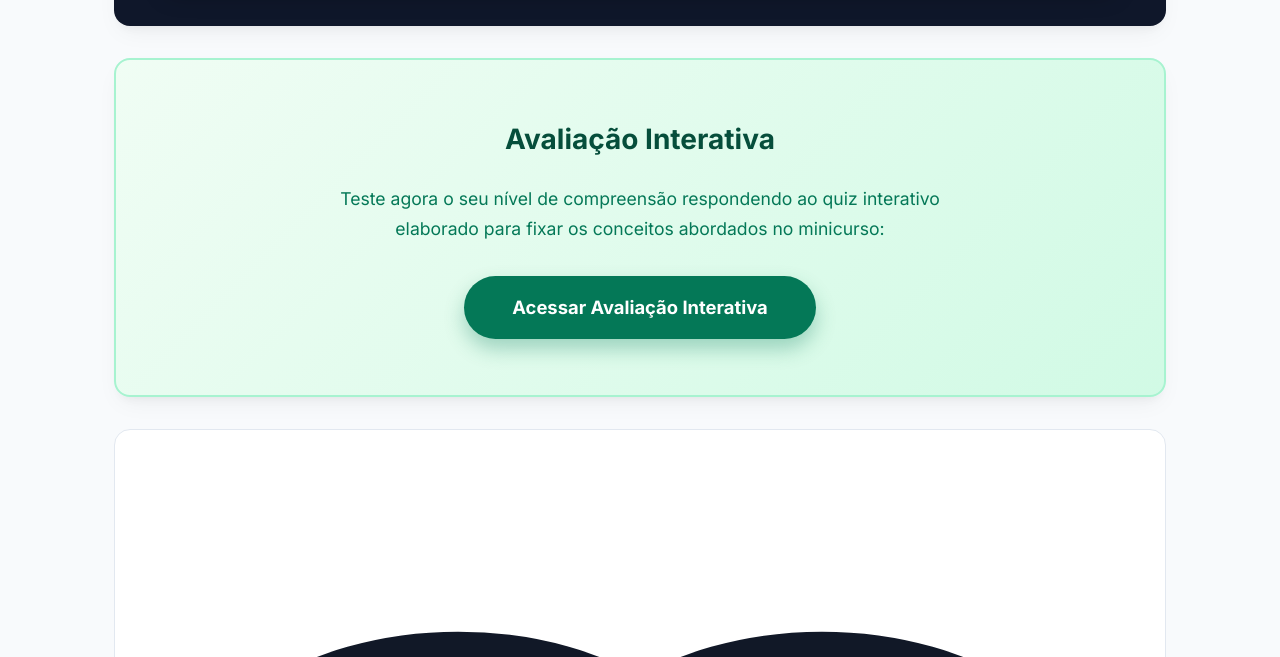
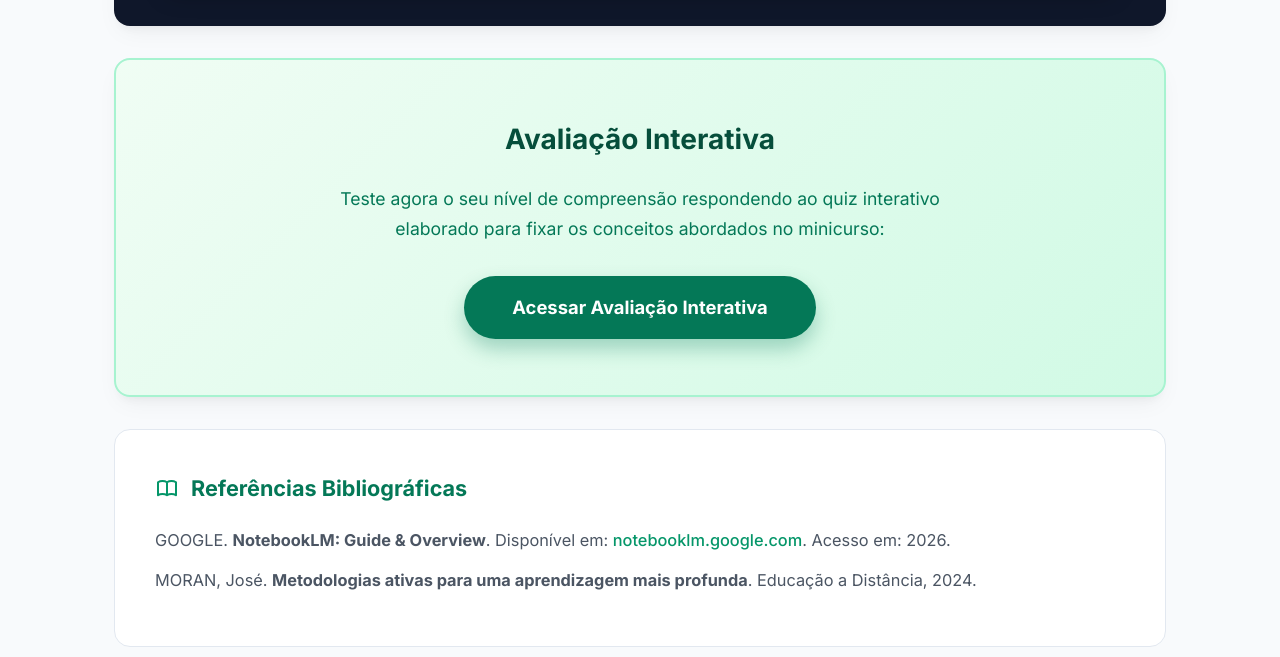
Before and after one commit to flaviabrgs/ead, a plain HTML site: page index.html in a window 1280 px wide. Shown: the part 2143-2800 px from the top of the page. Drawn offline with Linux system fonts and the light colour scheme.

Commit message:
Enhance references card styling and layout
Added styles for references card and updated layout.

```diff
--- a/index.html
+++ b/index.html
@@ -217,6 +217,7 @@
             width: 24px;
             height: 24px;
             color: var(--primary);
+            flex-shrink: 0;
         }
 
         p {
@@ -334,6 +335,37 @@
             margin-bottom: 3rem;
         }
 
+        .references-card h2 {
+            color: var(--primary-dark);
+            font-size: 1.35rem;
+            font-weight: 700;
+            margin-bottom: 1.25rem;
+            display: flex;
+            align-items: center;
+            gap: 0.75rem;
+        }
+
+        .references-card h2 svg {
+            width: 24px;
+            height: 24px;
+            color: var(--primary);
+            flex-shrink: 0;
+        }
+
+        .references-card ul {
+            list-style: none;
+            padding-left: 0;
+        }
+
+        .references-card li {
+            padding-left: 0;
+            margin-bottom: 0.75rem;
+        }
+
+        .references-card li::before {
+            content: none;
+        }
+
         .references-card a {
             color: var(--primary);
             text-decoration: none;
@@ -417,7 +449,7 @@
         </div>
 
         <!-- Objetivos de Aprendizagem -->
-        <section class="card">
+        <section class="card" style="margin-top: 2rem;">
             <h2>
                 <svg fill="none" stroke="currentColor" stroke-width="2" viewBox="0 0 24 24"><path stroke-linecap="round" stroke-linejoin="round" d="M13 10V3L4 14h7v7l9-11h-7z"></path></svg>
                 Objetivos de Aprendizagem
```
